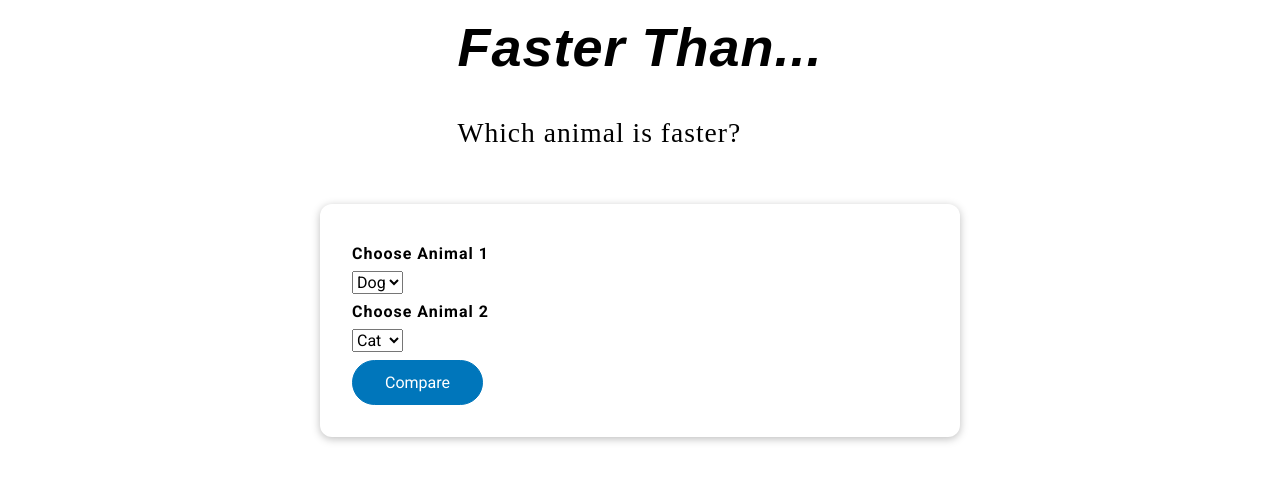
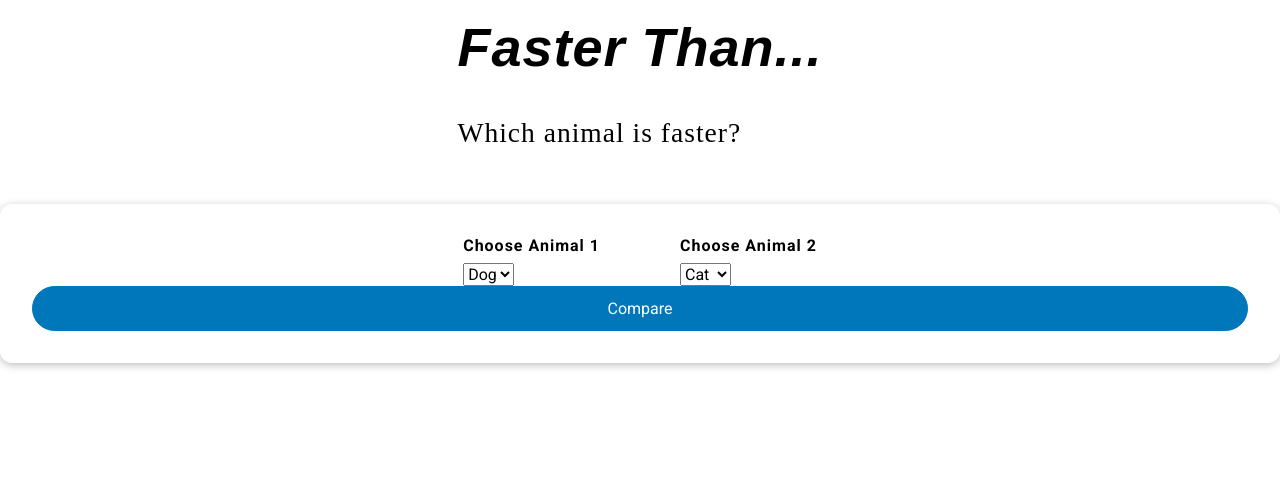
Before and after one commit to gmcln-rct/faster-than, a Vue app: page / in a window 1280 px wide. Shown: the top 482 px of the page. Built offline with nearby package versions, Linux system fonts and the light colour scheme; a web font is replaced by a local one.

Commit message:
Work on form

```diff
--- a/src/components/TheSelector.vue
+++ b/src/components/TheSelector.vue
@@ -1,27 +1,26 @@
 <template>
-  <section>
   <form @submit.prevent="submitForm">
-      <div class="form-control">
+    <section class="compare-selects">
+      <span class="form-control">
         <label for="animal1">Choose Animal 1 </label>
         <select id="animal1" name="animal1" v-model="animal1">
           <option value="dog">Dog</option>
           <option value="cat">Cat</option>
-          <option value="newspaper">Bat</option>
+          <option value="bat">Bat</option>
         </select>
-        <div class="form-control">
+      </span>
+      <span class="form-control">
         <label for="animal2">Choose Animal 2 </label>
         <select id="animal2" name="animal2" v-model="animal2">
           <option value="dog">Dog</option>
           <option value="cat">Cat</option>
-            <option value="newspaper">Bat</option>
+          <option value="bat">Bat</option>
         </select>
-        </div>
-      </div>
-      <div>
+      </span>
+    </section>
+
     <button>Compare</button>
-      </div>
   </form>
-  </section>
 </template>
 
 <script>
@@ -33,23 +32,35 @@ export default {
     };
   },
   methods: {
-    submitForm() {}
+    submitForm() {
+      console.log('Animal 1 ', this.animal1);
+      console.log('Animal 2 ', this.animal2);
+    }
   }
 };
 </script>
 
-<style scoped>
+<style scoped scss>
 form {
+  /* max-width: 40rem; */
+  display: flex;
+  flex-direction: column;
+  justify-content: center;
   margin: 2rem auto;
-  max-width: 40rem;
+  padding: 2rem;
   border-radius: 12px;
   box-shadow: 0 2px 8px rgba(0, 0, 0, 0.26);
-  padding: 2rem;
   background-color: #ffffff;
 }
 
+.compare-selects {
+  display: flex;
+  justify-content: center;
+  align-items: center;
+}
+
 .form-control {
-  margin: 0.5rem 0;
+  margin: 0 5vmin;
 }
 
 label {
```
Lines whose indentation alone changed are shown as unchanged.
